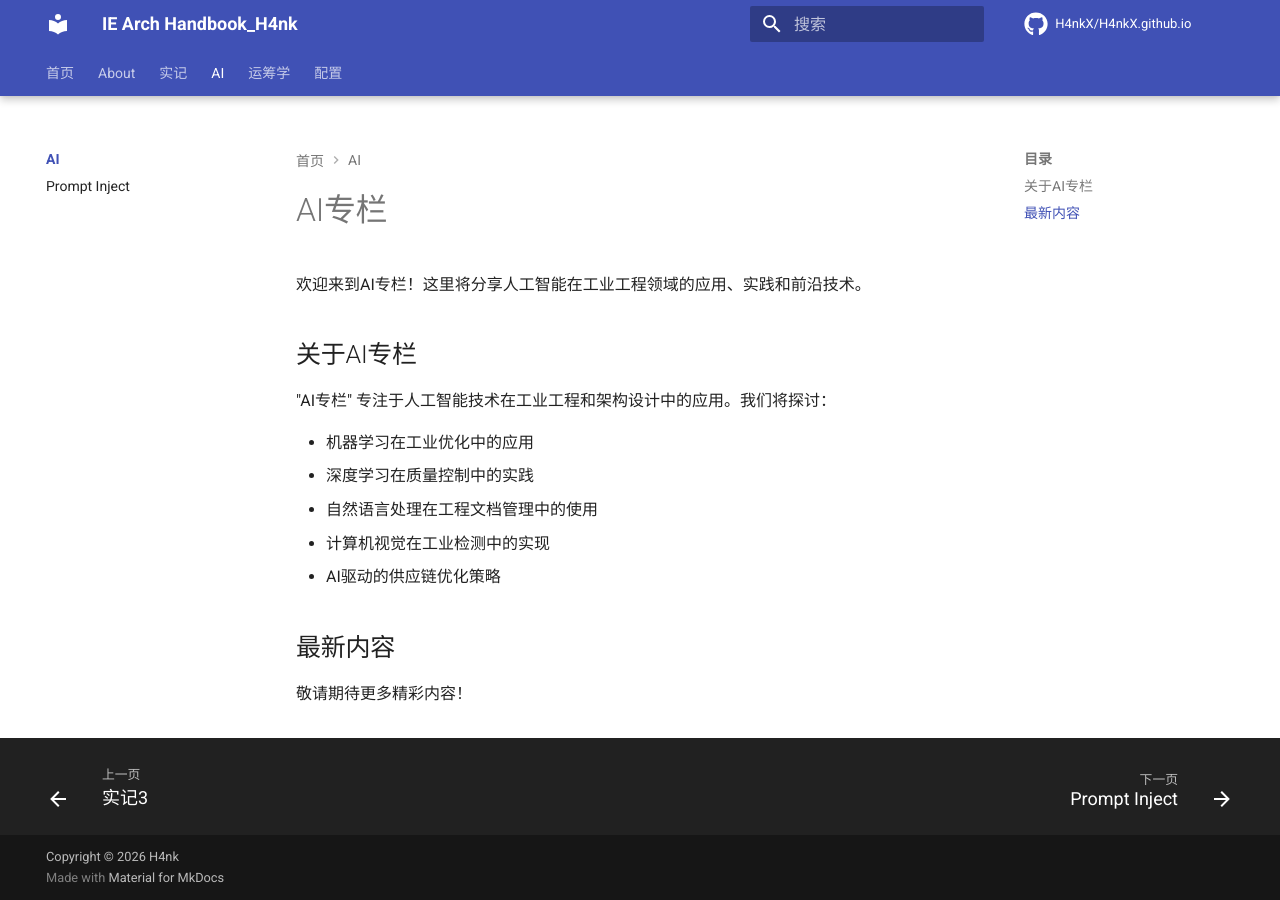
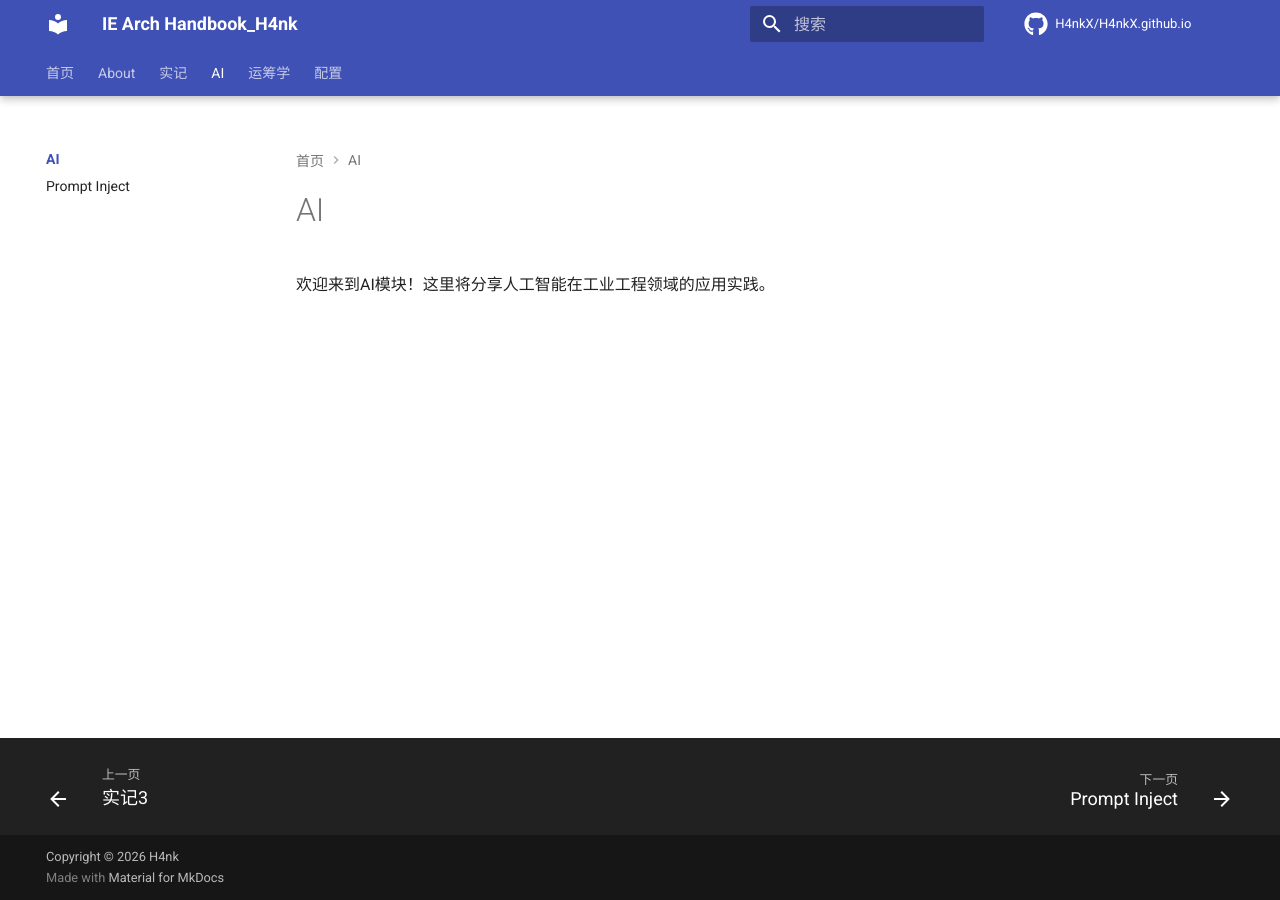
Before and after one commit to H4nkX/H4nkX.github.io, an MkDocs documentation site: the page built from docs/ai/index.md, in a window 1280 px wide. Built offline with MkDocs 1.6.1 and Material for MkDocs 9.7.7, drawn with Linux system fonts in a browser that asks for light colours; comment, search, counter and statistics services are not loaded.

Commit message:
更新目录和AI首页，添加HACCP模块

```diff
--- a/docs/ai/index.md
+++ b/docs/ai/index.md
@@ -1,17 +1,3 @@
-# AI专栏
+# AI
 
-欢迎来到AI专栏！这里将分享人工智能在工业工程领域的应用、实践和前沿技术。
-
-## 关于AI专栏
-
-"AI专栏" 专注于人工智能技术在工业工程和架构设计中的应用。我们将探讨：
-
-- 机器学习在工业优化中的应用
-- 深度学习在质量控制中的实践
-- 自然语言处理在工程文档管理中的使用
-- 计算机视觉在工业检测中的实现
-- AI驱动的供应链优化策略
-
-## 最新内容
-
-敬请期待更多精彩内容！
+欢迎来到AI模块！这里将分享人工智能在工业工程领域的应用实践。
```
Also changed, not shown: docs/about/index.md (+3 -7 lines), docs/haccp/index.md (added).
